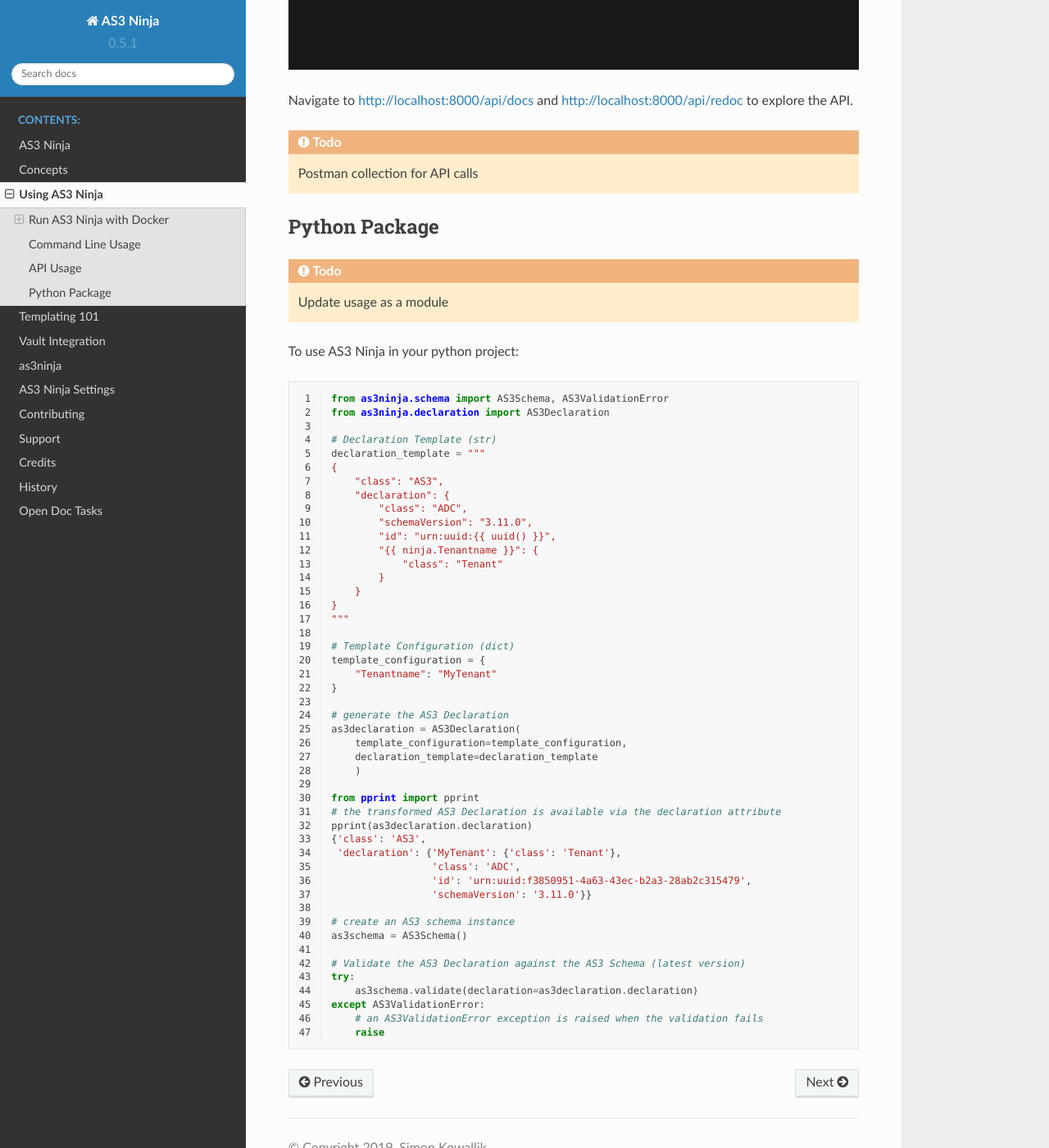
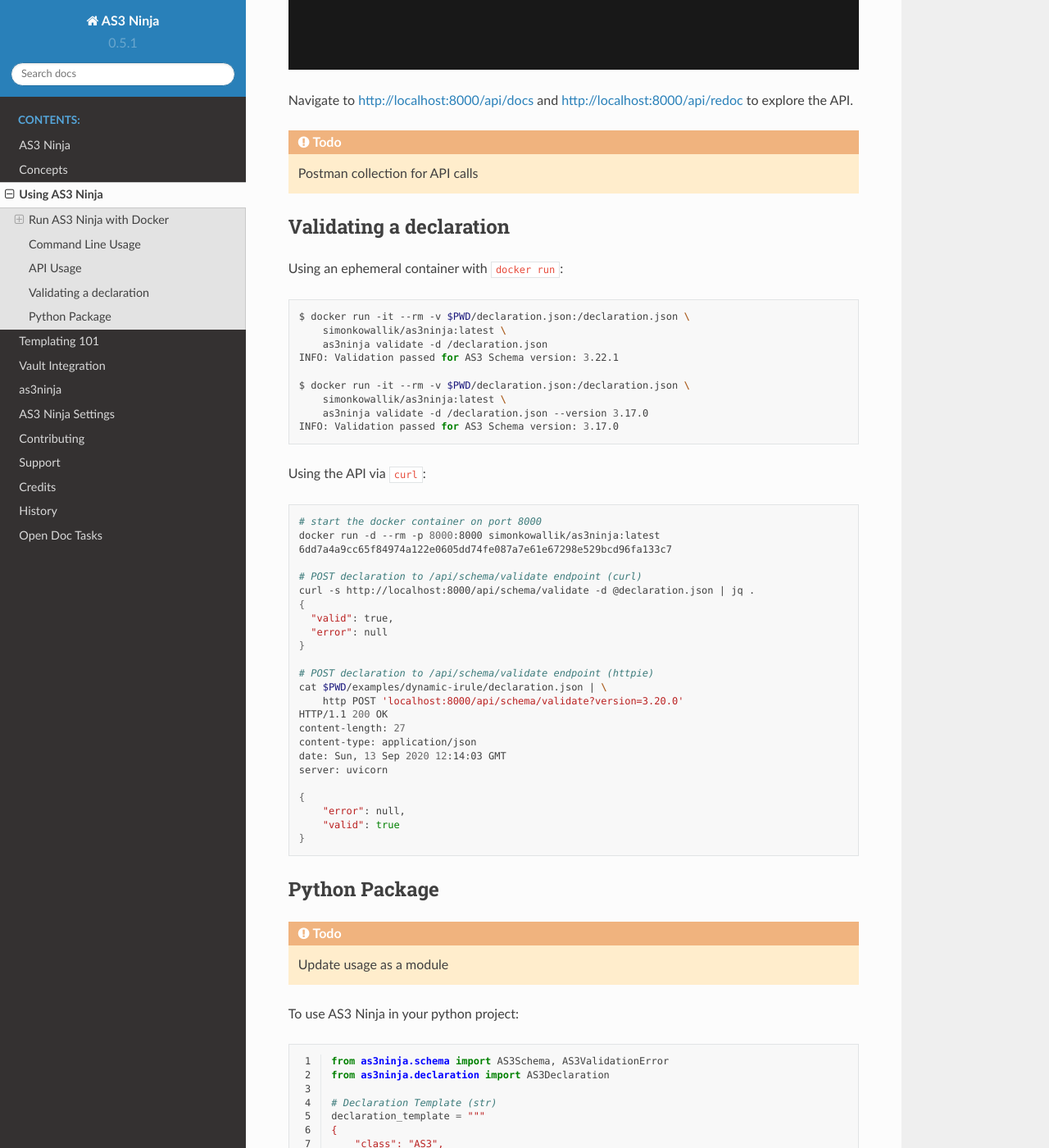
Before and after one commit to simonkowallik/as3ninja, a Sphinx documentation site: the page built from docs/usage.rst, in a window 1280 px wide and 1400 px high, scrolled down 2983 px. Shown: the whole window at 82% size. Built offline with Sphinx 7.4.7 and the Read the Docs theme 2.0.0, drawn with Linux system fonts in a browser that asks for light colours.

Commit message:
Updated documentation

```diff
--- a/docs/as3ninja.rst
+++ b/docs/as3ninja.rst
@@ -93,7 +93,6 @@
    :undoc-members:
    :show-inheritance:
 
-
 Module contents
 ---------------
 
--- a/docs/usage.rst
+++ b/docs/usage.rst
@@ -121,6 +121,53 @@
 .. todo:: Postman collection for API calls
 
 
+Validating a declaration
+------------------------
+
+Using an ephemeral container with ``docker run``:
+
+.. code-block:: shell
+
+    $ docker run -it --rm -v $PWD/declaration.json:/declaration.json \
+        simonkowallik/as3ninja:latest \
+        as3ninja validate -d /declaration.json
+    INFO: Validation passed for AS3 Schema version: 3.22.1
+
+    $ docker run -it --rm -v $PWD/declaration.json:/declaration.json \
+        simonkowallik/as3ninja:latest \
+        as3ninja validate -d /declaration.json --version 3.17.0
+    INFO: Validation passed for AS3 Schema version: 3.17.0
+
+Using the API via ``curl``:
+
+.. code-block:: shell
+
+    # start the docker container on port 8000
+    docker run -d --rm -p 8000:8000 simonkowallik/as3ninja:latest
+    6dd7a4a9cc65f84974a122e0605dd74fe087a7e61e67298e529bcd96fa133c7
+
+    # POST declaration to /api/schema/validate endpoint (curl)
+    curl -s http://localhost:8000/api/schema/validate -d @declaration.json | jq .
+    {
+      "valid": true,
+      "error": null
+    }
+
+    # POST declaration to /api/schema/validate endpoint (httpie)
+    cat $PWD/examples/dynamic-irule/declaration.json | \
+        http POST 'localhost:8000/api/schema/validate?version=3.20.0'
+    HTTP/1.1 200 OK
+    content-length: 27
+    content-type: application/json
+    date: Sun, 13 Sep 2020 12:14:03 GMT
+    server: uvicorn
+
+    {
+        "error": null,
+        "valid": true
+    }
+
+
 Python Package
 --------------
 
```
Also changed, not shown: 1 other file.
